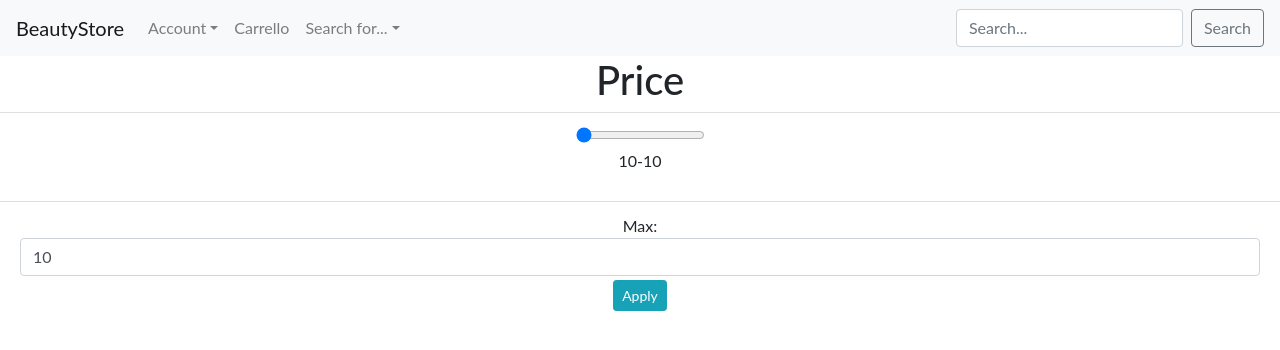
After one commit to cristinacorghi/BeautyProject, a Django app: template templates/price.html in a window 1280 px wide. The commit adds this page. Shown: the top 350 px of the page. Run offline with Django 3.2, Linux system fonts and the light colour scheme; the template is opened without the code that fills it: most values are stand-ins (such as "Sample title", 1, 10 or a date in 2020); some libraries are stand-ins or nearby versions.

Commit message:
aggiunta ricerca per brand e price

```diff
--- a/beautyproject/urls.py
+++ b/beautyproject/urls.py
@@ -16,7 +16,7 @@ Including another URLconf
 from django.contrib import admin
 from django.urls import path
 from . import views
-from .views import UserCreationView, ProductList
+from .views import UserCreationView, ProductList, BrandList, MenPerfumes
 from django.conf.urls.static import static
 from django.conf import settings
 
@@ -29,4 +29,7 @@ urlpatterns = [
     path('profile/', views.Profile, name='Profile'),
     path('search_bar/', views.SearchBar, name='SearchBar'),
     path('search_bar/<int:pk>/products_list/', ProductList.as_view(), name='ProductList'),
+    path('brand/', BrandList.as_view(), name='brand-list'),
+    path('price/', views.price, name='price'),
+    path('men_perfumes/', MenPerfumes.as_view(), name='men-perfumes'),
 ] + static(settings.STATIC_URL)
--- a/templates/base.html
+++ b/templates/base.html
@@ -45,22 +45,15 @@
           </li>
           <li class="nav-item dropdown">
               <a class="nav-link dropdown-toggle" href="#" id="navbarDropdown" role="button"
-                 data-toggle="dropdown" aria-haspopup="true" aria-expanded="false">Profumi uomo</a>
+                 data-toggle="dropdown" aria-haspopup="true" aria-expanded="false">Search for...</a>
               <div class="dropdown-menu" aria-labelledby="navbarDropdown">
-                  <a class="dropdown-item" href="">Hermés</a>
-                  <a class="dropdown-item" href="#">Versace Eros</a>
-                  <a class="dropdown-item" href="#">Valentino</a>
+                  <a class="dropdown-item" href="brand/">Brand</a>
+                  <a class="dropdown-item" href="price/">Price</a>
+                  <a class="dropdown-item" href="men_perfumes/">Men's perfumes</a>
+                  <a class="dropdown-item" href="#">Women's perfumes</a>
               </div>
           </li>
-          <li class="nav-item dropdown">
-              <a class="nav-link dropdown-toggle" href="#" id="navbarDropdown" role="button"
-                 data-toggle="dropdown" aria-haspopup="true" aria-expanded="false">Profumi donna</a>
-              <div class="dropdown-menu" aria-labelledby="navbarDropdown">
-                  <a class="dropdown-item" href="#">Montale</a>
-                  <a class="dropdown-item" href="#">Valentino</a>
-                  <a class="dropdown-item" href="#">Narciso Rodriguez</a>
-            </div>
-          </li>
+
           {% if user.is_authenticated %}
             <li>
               <a class="nav-link" href="logout/" role="button" aria-haspopup="true"
--- /dev/null
+++ b/templates/price.html
@@ -0,0 +1,21 @@
+{% extends 'base.html' %}
+
+{% block content %}
+    <center>
+    <h1>Price</h1>
+    <div class="list-group list-group-flush">
+        <li class="list-group-item">
+            <input type="range" value="{{ minMaxPrice.price__min }}"
+                   min={{ minMaxPrice.price__min }} max={{ minMaxPrice.price__max }}
+                   id="rangeInput" oninput="maxPrice.value=this.value">
+            <p>{{ minMaxPrice.price__min }}-{{ minMaxPrice.price__max }}</p>
+        </li>
+        <li class="list-group-item">
+            Max: <input type="number" value="{{ minMaxPrice.price__min }}"
+                        min={{ minMaxPrice.price__min }} max={{ minMaxPrice.price__max }}
+                        class="form-control" id="maxPrice" onkeyup="rangeInput.value=this.value">
+            <button class="btn btn-info btn-sm mt-1">Apply</button>
+        </li>
+    </div>
+    </center>
+{% endblock %}
```
Also changed, not shown: Store/models/profile.py (deleted, +0 -10 lines), beautyproject/views.py (+18 -1 lines), templates/brand.html (added, +10 -0 lines), templates/men_perfumes.html (added, +11 -0 lines).
